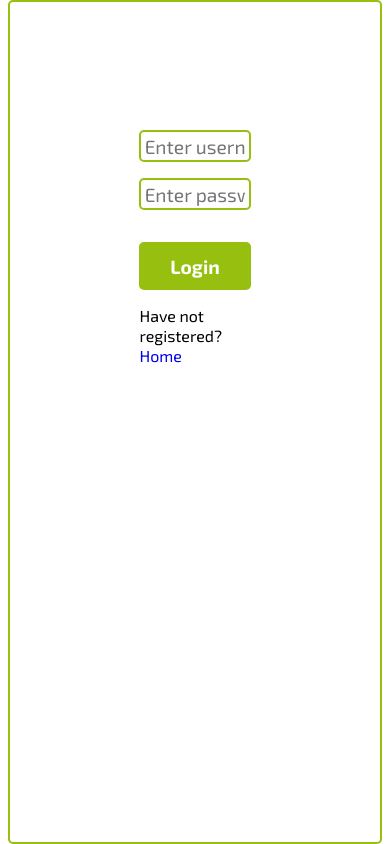
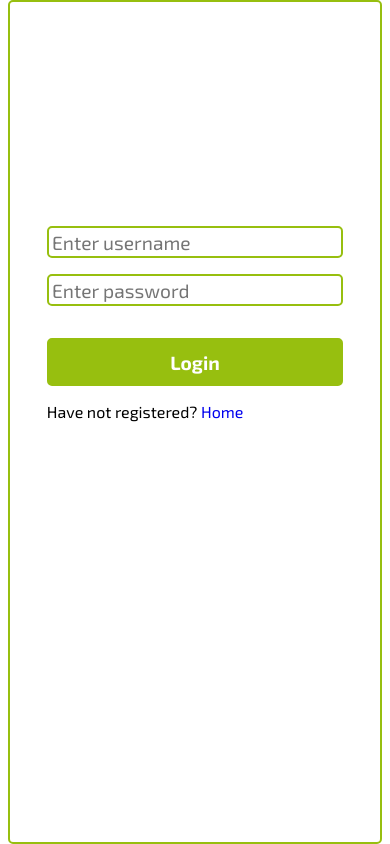
Before and after one commit to Zubenna/doctor-appointment-app, a React (Create React App) app: page /login in a window 390 px wide. Built offline with nearby package versions, Linux system fonts and the light colour scheme.

Commit message:
Increased form width on mobile devices

```diff
--- a/src/styles/Signup.module.css
+++ b/src/styles/Signup.module.css
@@ -10,8 +10,7 @@
   display: flex;
   flex-direction: column;
   width: 30%;
-  max-width: 30%;
-  margin: 8rem auto 0 auto;
+  margin: 14rem auto 0 auto;
 }
 
 .signupForm input,
```
